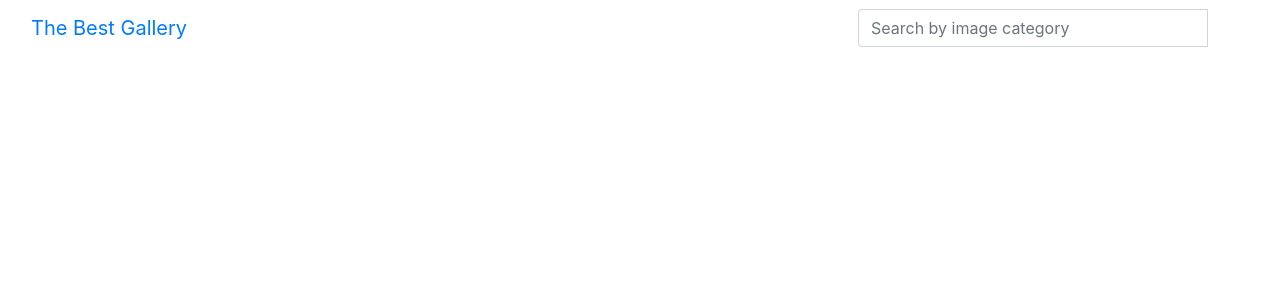
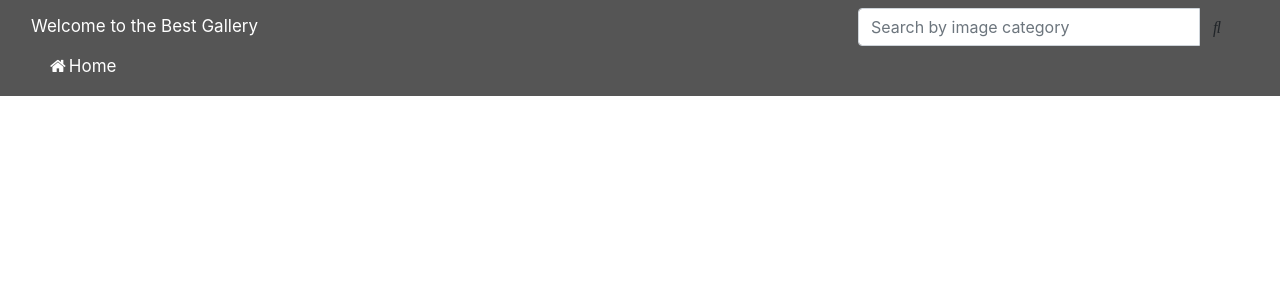
Before and after one commit to rithaven/Personal-Gallery-application, a Django app: page / in a window 1280 px wide. Shown: the top 300 px of the page. Run offline with Django 3.2, Linux system fonts and the light colour scheme; data that the repository does not hold is empty; some libraries are stand-ins or nearby versions.

Commit message:
Add style to the navigation bar

```diff
--- a/gallery/static/css/basegallery.css
+++ b/gallery/static/css/basegallery.css
@@ -2,3 +2,17 @@ h1
 {
   color: green;
 }
+/* style the navigation bar*/
+.navbar {
+  width: 100%;
+  background-color: #555;
+  overflow: auto;
+}
+/* Navbar links*/
+.navbar a {
+  float: left;
+  text-align: center;
+  color: white;
+  font-size: 17px;
+}
+/* Navbar links on mouse-over*/
--- a/gallery/templates/navbar.html
+++ b/gallery/templates/navbar.html
@@ -9,7 +9,7 @@
   <nav class="navbar navbar-inverse">
     <div class="container-fluid">
       <div class="navbar-header">
-        <a class="navbar-brand" href="{% url 'myphoto' %}">The Best Gallery</a>
+        <a class="navbar-brand" href="{% url 'myphoto' %}">Welcome to the Best Gallery</a>
       </div>
       <!-- Adding a search form  -->
       <div class="col-sm-4 col-md-4 navbar-right">
@@ -26,6 +26,10 @@
         </form>
       </div>
       <!-- search form end -->
+      <link rel="stylesheet" href="https://cdnjs.cloudflare.com/ajax/libs/font-awesome/4.7.0/css/font-awesome.min.css">
+      <div class="navbar">
+        <a class="active" href="#"><i class="fa fa-fw fa-home"></i>Home</a>
+      </div>
     </div>
   </nav>
 </body>
```
